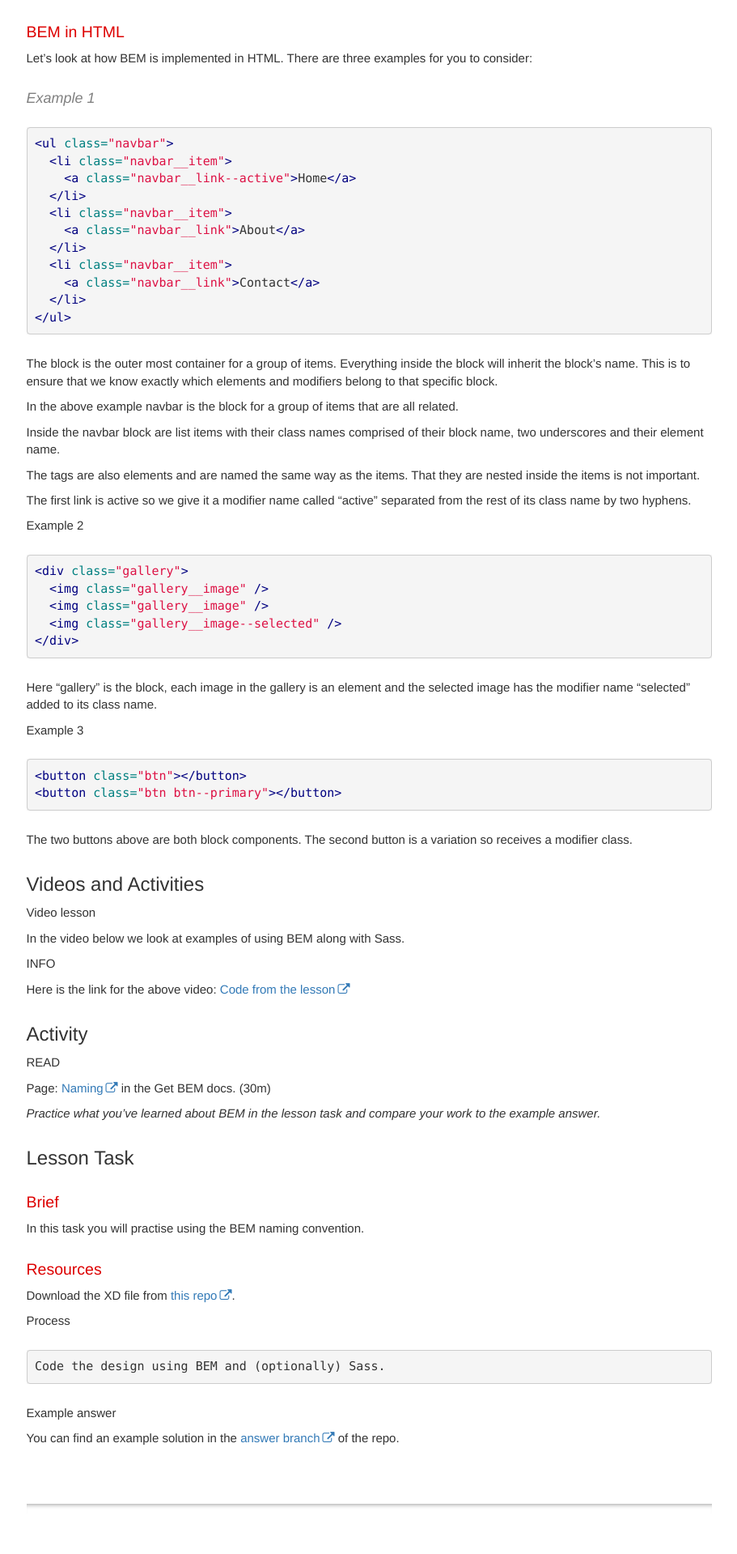
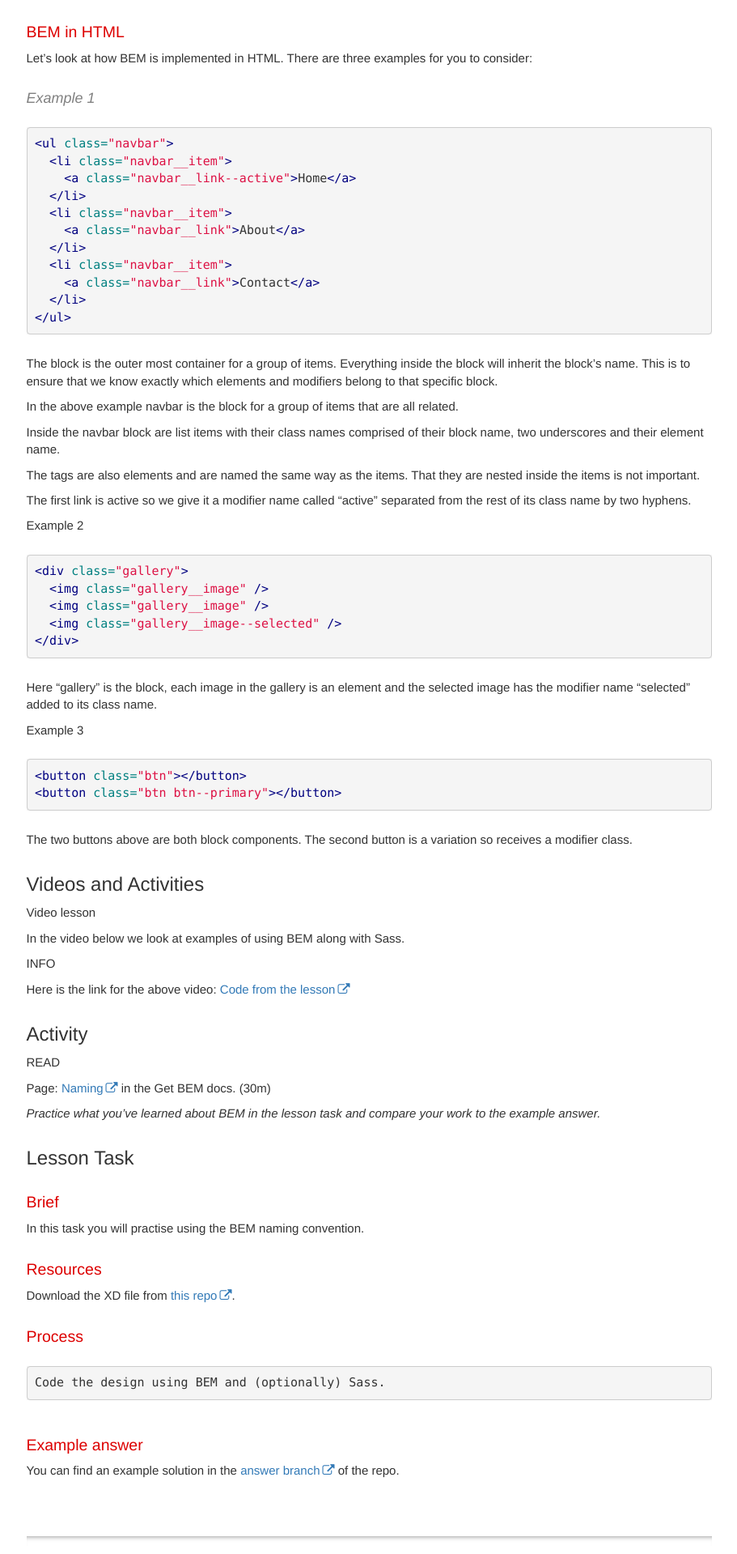
Before and after one commit to NoroffFEU/content-feu2, a Jekyll site: the page built from pages/css-frameworks/intro-to-bem.md, in a window 1280 px wide. Shown: the part 1276-3195 px from the top of the page at 81% size, without its empty margins (330-1241 px from the left). Built offline with Jekyll 4.4.1, drawn with Linux system fonts in a browser that asks for light colours; comment, search, counter and statistics services are not loaded; before the commit the page ends 3155 px from its top, so only the background shows below that.

```diff
--- a/pages/css-frameworks/intro-to-bem.md
+++ b/pages/css-frameworks/intro-to-bem.md
@@ -120,10 +120,10 @@ In this task you will practise using the BEM naming convention.
 
 Download the XD file from [this repo](https://github.com/NoroffFEU/introduction-to-bem-lesson-task).
 
-Process
+### Process
 
     Code the design using BEM and (optionally) Sass.
 
-Example answer
+### Example answer
 
 You can find an example solution in the [answer branch](https://github.com/NoroffFEU/introduction-to-bem-lesson-task/tree/answer) of the repo.
```
